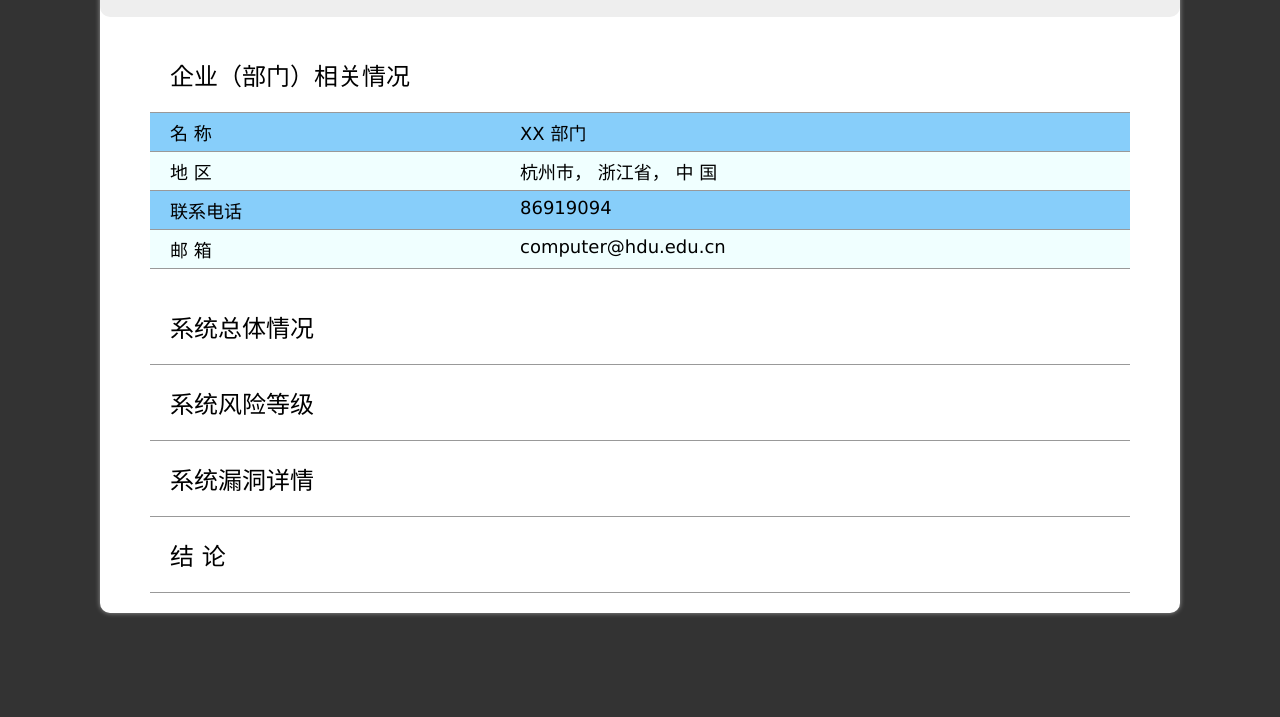
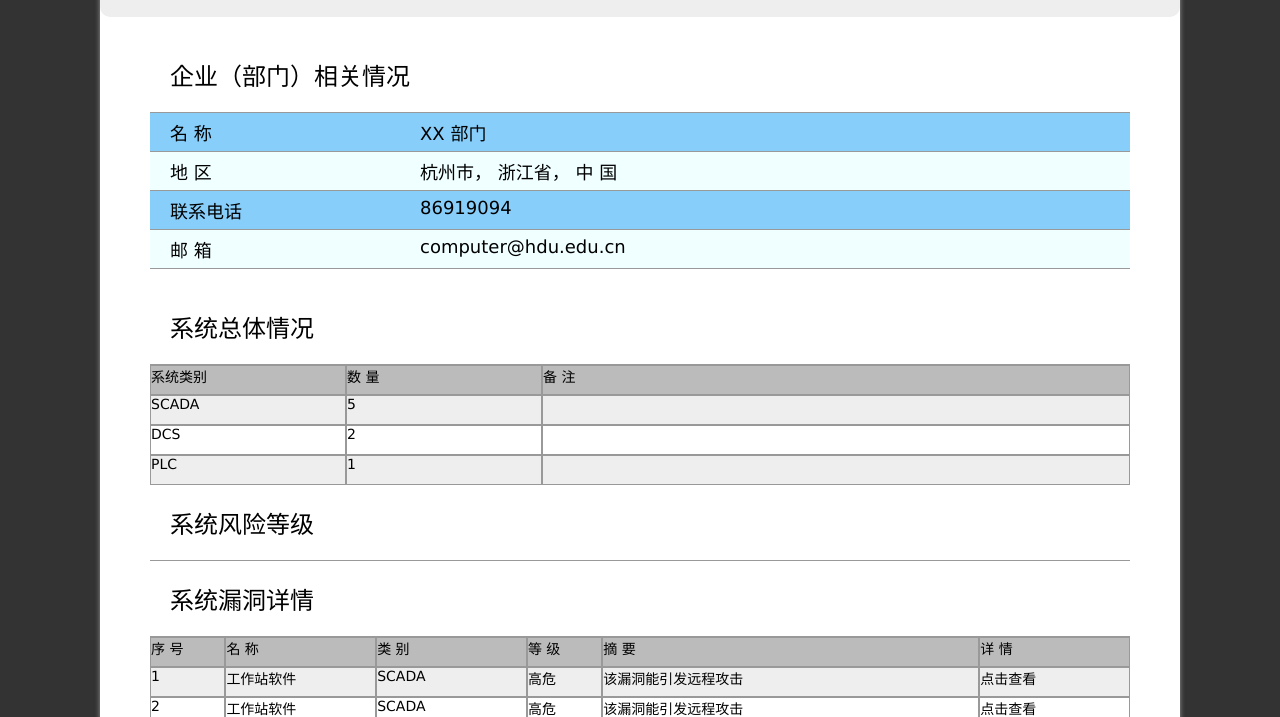
Before and after one commit to Hungrated/ics-report-form, a website: page public/index.html in a window 1280 px wide. Shown: the part 235-952 px from the top of the page. Drawn offline with Linux system fonts and the light colour scheme.

Commit message:
table creating module finished

```diff
--- a/public/index.html
+++ b/public/index.html
@@ -41,22 +41,89 @@
         }]
       },
       totalStatus: {
-                subtitle: '系统总体情况'
+        subtitle: '系统总体情况',
+        data: {
+          tableFlag: 'ts',
+          head: ['系统类别', '数 量', '备 注'],
+          content: [
+            ['SCADA', 5, ' '],
+            ['DCS', 2, ' '],
+            ['PLC', 1, ' ']
+          ],
+          op: {
+            col: [1, 1, 3] // partition of tableWidth
+          }
+        }
       },
       riskStatus: {
         subtitle: '系统风险等级'
       },
       bugDetails: {
-                subtitle: '系统漏洞详情'
+        subtitle: '系统漏洞详情',
+        data: {
+          tableFlag: 'bd',
+          head: ['序 号', '名 称', '类 别', '等 级', '摘 要', '详 情'],
+          content: [
+            [1, '工作站软件', 'SCADA', '高危',
+              '该漏洞能引发远程攻击', '点击查看'],
+            [2, '工作站软件', 'SCADA', '高危',
+              '该漏洞能引发远程攻击', '点击查看'],
+            [3, '工作站软件', 'SCADA', '高危',
+              '该漏洞能引发远程攻击', '点击查看'],
+            [4, '工作站软件', 'SCADA', '高危',
+              '该漏洞能引发远程攻击', '点击查看'],
+            [5, '工作站软件', 'SCADA', '高危',
+              '该漏洞能引发远程攻击', '点击查看'],
+            [6, '工作站软件', 'SCADA', '高危',
+              '该漏洞能引发远程攻击', '点击查看'],
+            [7, '工作站软件', 'SCADA', '高危',
+              '该漏洞能引发远程攻击', '点击查看'],
+            [8, '工作站软件', 'SCADA', '高危',
+              '该漏洞能引发远程攻击', '点击查看'],
+            [9, '工作站软件', 'SCADA', '高危',
+              '该漏洞能引发远程攻击', '点击查看'],
+            [10, '工作站软件', 'SCADA', '高危',
+              '该漏洞能引发远程攻击', '点击查看'],
+            [11, '工作站软件', 'SCADA', '高危',
+              '该漏洞能引发远程攻击', '点击查看'],
+            [12, '工作站软件', 'SCADA', '高危',
+              '该漏洞能引发远程攻击', '点击查看'],
+            [13, '工作站软件', 'SCADA', '高危',
+              '该漏洞能引发远程攻击', '点击查看'],
+            [14, '工作站软件', 'SCADA', '高危',
+              '该漏洞能引发远程攻击', '点击查看'],
+            [15, '工作站软件', 'SCADA', '高危',
+              '该漏洞能引发远程攻击', '点击查看'],
+            [16, '工作站软件', 'SCADA', '高危',
+              '该漏洞能引发远程攻击', '点击查看'],
+            [17, '工作站软件', 'SCADA', '高危',
+              '该漏洞能引发远程攻击', '点击查看'],
+            [18, '工作站软件', 'SCADA', '高危',
+              '该漏洞能引发远程攻击', '点击查看'],
+            [19, '工作站软件', 'SCADA', '高危',
+              '该漏洞能引发远程攻击', '点击查看'],
+            [20, '工作站软件', 'SCADA', '高危',
+              '该漏洞能引发远程攻击', '点击查看'],
+            [21, '工作站软件', 'SCADA', '高危',
+              '该漏洞能引发远程攻击', '点击查看'],
+            [22, '工作站软件', 'SCADA', '高危',
+              '该漏洞能引发远程攻击', '点击查看'],
+            [23, '工作站软件', 'SCADA', '高危',
+              '该漏洞能引发远程攻击', '点击查看'],
+            [24, '工作站软件', 'SCADA', '高危',
+              '该漏洞能引发远程攻击', '点击查看']
+          ],
+          op: {
+            col: [1, 2, 2, 1, 5, 2] // partition of tableWidth
+          }
+        }
       },
       conclusion: {
         subtitle: '结 论'
       }
 
     },
-        footer: {
-
-        }
+    footer: {}
   };
 
   reportForm.createReport(reportData);
--- a/public/javascripts/ics-report-form.js
+++ b/public/javascripts/ics-report-form.js
@@ -1,16 +1,13 @@
-(function() {
-    window.IcsReportForm = function(obj) {
+(function () {
+  window.IcsReportForm = function (obj) {
     this.nodeElement = obj.el || document.body;
     this.appWidth = document.body.clientWidth;
-        this.tableWidth = 0;
-        this.cellWidth = 0;
-        this.reportData = obj;
   };
 
   /*-------------------------------------------------------------------------------------------------*/
   /* Main onstruction functions */
 
-    IcsReportForm.prototype.createReport = function(obj) { // main
+  IcsReportForm.prototype.createReport = function (obj) { // main
     if (!obj) {
       throw 'Validation error: data not found';
     } else {
@@ -21,7 +18,7 @@
     }
   };
 
-    IcsReportForm.prototype.createHeader = function(headerData) { // header
+  IcsReportForm.prototype.createHeader = function (headerData) { // header
     if (!headerData) {
       throw 'Validation error: obj.header not found';
     } else {
@@ -44,7 +41,7 @@
     }
   };
 
-    IcsReportForm.prototype.createBody = function(bodyData) { // body
+  IcsReportForm.prototype.createBody = function (bodyData) { // body
     if (!bodyData) {
       throw 'Validation error: obj.body not found';
     } else {
@@ -61,7 +58,7 @@
     }
   };
 
-    IcsReportForm.prototype.createFooter = function(footerData) { // footer
+  IcsReportForm.prototype.createFooter = function (footerData) { // footer
     if (!footerData) {
       throw 'Validation error: obj.footer not found';
     } else {
@@ -71,21 +68,20 @@
       this.nodeElement.appendChild(footer);
 
 
-
     }
   };
 
   /*-------------------------------------------------------------------------------------------------*/
   /* Base construction functions */
 
-    IcsReportForm.prototype.createIntroduction = function(body, introductionData) { // body.introduction
+  IcsReportForm.prototype.createIntroduction = function (node, introductionData) { // body.introduction
     if (!introductionData) {
       throw 'Validation error: obj.body.introduction not found';
     } else {
       this.oIntroductionCss();
       let introduction = document.createElement('div');
       introduction.className = 'report-body-introduction';
-            body.appendChild(introduction);
+      node.appendChild(introduction);
       this.createSubtitle(introduction, introductionData.subtitle);
 
       for (let i = 0; i < introductionData.description.length; i++) {
@@ -109,86 +105,145 @@
   };
 
 
-    IcsReportForm.prototype.createTotalStatus = function(body, totalStatusData) {
+  IcsReportForm.prototype.createTotalStatus = function (node, totalStatusData) {
     if (!totalStatusData) {
       throw 'Validation error: obj.body.totalStatus not found';
     } else {
       this.oTotalStatusCss();
       let totalStatus = document.createElement('div');
       totalStatus.className = 'report-body-totalStatus';
-            body.appendChild(totalStatus);
+      node.appendChild(totalStatus);
       this.createSubtitle(totalStatus, totalStatusData.subtitle);
+      this.createTable(totalStatus, totalStatusData.data);
 
     }
 
   };
 
-    IcsReportForm.prototype.createRiskStatus = function(body, riskStatusData) {
+  IcsReportForm.prototype.createRiskStatus = function (node, riskStatusData) {
     if (!riskStatusData) {
       throw 'Validation error: obj.body.totalStatus not found';
     } else {
       this.oriskStatusCss();
       let riskStatus = document.createElement('div');
       riskStatus.className = 'report-body-riskStatus';
-            body.appendChild(riskStatus);
+      node.appendChild(riskStatus);
       this.createSubtitle(riskStatus, riskStatusData.subtitle);
 
     }
   };
 
-    IcsReportForm.prototype.createBugDetails = function(body, bugDetailsData) {
+  IcsReportForm.prototype.createBugDetails = function (node, bugDetailsData) {
     if (!bugDetailsData) {
       throw 'Validation error: obj.body.totalStatus not found';
     } else {
       this.obugDetailsCss();
       let bugDetails = document.createElement('div');
       bugDetails.className = 'report-body-bugDetails';
-            body.appendChild(bugDetails);
+      node.appendChild(bugDetails);
+
       this.createSubtitle(bugDetails, bugDetailsData.subtitle);
+      this.createTable(bugDetails, bugDetailsData.data);
 
     }
   };
 
-    IcsReportForm.prototype.createConclusion = function(body, conclusionData) {
+  IcsReportForm.prototype.createConclusion = function (node, conclusionData) {
     if (!conclusionData) {
       throw 'Validation error: obj.body.totalStatus not found';
     } else {
       this.oConclusionCss();
       let conclusion = document.createElement('div');
       conclusion.className = 'report-body-conclusion';
-            body.appendChild(conclusion);
+      node.appendChild(conclusion);
       this.createSubtitle(conclusion, conclusionData.subtitle);
 
     }
   };
 
 
-    IcsReportForm.prototype.createForm = function(obj) { // body.form
-        this.createTableHead();
-        this.createTable(obj);
+  // IcsReportForm.prototype.createForm = function(obj) { // body.form
+  //   this.createTableHead();
+  //   this.createTable(obj);
+  // };
+  //
+  // IcsReportForm.prototype.createTableHead = function() { // body.form.head
+  // };
+  //
+  // IcsReportForm.prototype.createTable = function(obj) { // body.form.table
+  //   if (!obj) {
+  //     throw 'Please set the number of rows or columns, arg[obj]';
+  //   } else {
+  //     // create a form
+  //     this.cellWidth = this.tableWidth / obj.col;
+  //     this.oTableCss();
+  //     for (let i = 0; i < obj.row; i++) {
+  //       let rowElem = document.createElement('div');
+  //       rowElem.className = 't-row';
+  //       if (i % 2 === 0) {
+  //         rowElem.className += ' t-double';
+  //       }
+  //       this.nodeElement.appendChild(rowElem);
+  //
+  //       for (let i = 0; i < obj.col; i++) {
+  //         let colElem = document.createElement('div');
+  //         colElem.className = 't-col';
+  //         rowElem.appendChild(colElem);
+  //
+  //       }
+  //     }
+  //   }
+  // };
+
+
+  /*-------------------------------------------------------------------------------------------------*/
+  /* Factory functions */
+
+  IcsReportForm.prototype.createSubtitle = function (node, subtitle) {
+    let subtitleElem = document.createElement('div');
+    subtitleElem.className = 'report-body-subtitle';
+    node.appendChild(subtitleElem);
+    subtitleElem.innerHTML = subtitle;
   };
 
-    IcsReportForm.prototype.createTableHead = function() { // body.form.head
-    };
+  IcsReportForm.prototype.createTable = function (node, data) {
+    if (!data) {
+      throw 'Validation error: data not found';
+    } else {
+      let flag = data.tableFlag;
+      this.oTableCss(flag, node.clientWidth, data.op.col);
 
-    IcsReportForm.prototype.createTable = function(obj) { // body.form.table
-        if (!obj) {
-            throw 'Please set the number of rows or columns, arg[obj]';
-        } else {
-            // create a form
-            this.cellWidth = this.tableWidth / obj.col;
-            this.oTableCss();
-            for (let i = 0; i < obj.row; i++) {
+      let table = document.createElement('div');
+      table.className = flag + '-table-container';
+      node.appendChild(table);
+
+      let col = data.head.length;
+      let row = data.content.length;
+
+      let headElem = document.createElement('div');
+      headElem.className = flag + '-head';
+      table.appendChild(headElem);
+      for (let i = 0; i < col; i++) {
+        let colElem = document.createElement('div');
+        colElem.className = flag + '-col';
+        colElem.className += ' ' + flag + '-col-' + i;
+        colElem.innerHTML = data.head[i];
+        headElem.appendChild(colElem);
+      }
+
+      for (let i = 0; i < row; i++) {
         let rowElem = document.createElement('div');
-                rowElem.className = 't-row';
-                if (i % 2 === 0) {
-                    rowElem.className += ' t-double';
+        rowElem.className = flag + '-row';
+        if ((i + 1) % 2 === 0) {
+          rowElem.className += ' ' + flag + '-double';
         }
-                this.nodeElement.appendChild(rowElem);
+        table.appendChild(rowElem);
 
-                for (let i = 0; i < obj.col; i++) {
+        for (let j = 0; j < col; j++) {
           let colElem = document.createElement('div');
-                    colElem.className = 't-col';
+          colElem.className = flag + '-col';
+          colElem.className += ' ' + flag + '-col-' + j;
+          colElem.innerHTML = data.content[i][j];
           rowElem.appendChild(colElem);
 
         }
@@ -196,14 +251,7 @@
     }
   };
 
-    IcsReportForm.prototype.createSubtitle = function(node, subtitle) {
-        let subtitleElem = document.createElement('div');
-        subtitleElem.className = 'report-body-subtitle';
-        node.appendChild(subtitleElem);
-        subtitleElem.innerHTML = subtitle;
-    };
-
-    IcsReportForm.prototype.createHorizontalLine = function() {
+  IcsReportForm.prototype.createGrid = function (node, data) {
 
   };
 
@@ -212,7 +260,7 @@
   /* Style functions */
 
 
-    IcsReportForm.prototype.oReportFormCss = function() { // main css
+  IcsReportForm.prototype.oReportFormCss = function () { // main css
     this.nodeElement.className = 'report-container';
     let css = document.getElementsByTagName("style")[0];
     if (!css) {
@@ -224,7 +272,7 @@
 
   };
 
-    IcsReportForm.prototype.oHeaderCss = function() { // header css
+  IcsReportForm.prototype.oHeaderCss = function () { // header css
     let css = document.getElementsByTagName("style")[0];
     if (!css) {
       css = document.createElement("style");
@@ -236,7 +284,7 @@
 
   };
 
-    IcsReportForm.prototype.oBodyCss = function() { // body css
+  IcsReportForm.prototype.oBodyCss = function () { // body css
     let css = document.getElementsByTagName("style")[0];
     if (!css) {
       css = document.createElement("style");
@@ -247,7 +295,7 @@
     css.innerText += ' .report-body-subtitle {font-size: 24px; padding: 20px; border-bottom: 1px solid #999999;}';
   };
 
-    IcsReportForm.prototype.oIntroductionCss = function() { // body css
+  IcsReportForm.prototype.oIntroductionCss = function () { // body.introduction css
     let css = document.getElementsByTagName("style")[0];
     if (!css) {
       css = document.createElement("style");
@@ -256,13 +304,13 @@
 
     css.innerText += ' .report-body-introduction {display: flex; flex-direction: column; margin-bottom: 20px;}';
     css.innerText += ' .i-row {display: flex; width: 100%; border-bottom: 1px solid #999999; background: #F0FFFF}';
-        css.innerText += ' .i-col-left {width: 350px; padding: 6px 20px; font-size: 18px}';
+    css.innerText += ' .i-col-left {width: 250px; padding: 6px 20px; font-size: 18px}';
     css.innerText += ' .i-col-right {flex: 1 1 auto; padding: 6px 20px; font-size: 18px}';
     css.innerText += ' .i-double {background: #87CEFA;}';
 
   };
 
-    IcsReportForm.prototype.oTotalStatusCss = function() {
+  IcsReportForm.prototype.oTotalStatusCss = function () { // body.totalStatus css
     let css = document.getElementsByTagName("style")[0];
     if (!css) {
       css = document.createElement("style");
@@ -272,7 +320,7 @@
     css.innerText += ' ';
   };
 
-    IcsReportForm.prototype.oriskStatusCss = function() {
+  IcsReportForm.prototype.oriskStatusCss = function () { // body.riskStatus css
     let css = document.getElementsByTagName("style")[0];
     if (!css) {
       css = document.createElement("style");
@@ -282,7 +330,7 @@
     css.innerText += ' ';
   };
 
-    IcsReportForm.prototype.obugDetailsCss = function() {
+  IcsReportForm.prototype.obugDetailsCss = function () { // body.bugDetails css
     let css = document.getElementsByTagName("style")[0];
     if (!css) {
       css = document.createElement("style");
@@ -292,7 +340,7 @@
     css.innerText += ' ';
   };
 
-    IcsReportForm.prototype.oConclusionCss = function() {
+  IcsReportForm.prototype.oConclusionCss = function () { // body.conclusion css
     let css = document.getElementsByTagName("style")[0];
     if (!css) {
       css = document.createElement("style");
@@ -303,19 +351,7 @@
   };
 
 
-
-
-
-
-
-
-
-
-
-
-
-
-    IcsReportForm.prototype.oFooterCss = function() { // footer css
+  IcsReportForm.prototype.oFooterCss = function () { // footer css
     let css = document.getElementsByTagName("style")[0];
     if (!css) {
       css = document.createElement("style");
@@ -325,7 +361,7 @@
     css.innerText += ' ';
   };
 
-    IcsReportForm.prototype.oTableCss = function() {
+  IcsReportForm.prototype.oTableCss = function (flag, tWidth, cWidths) {
 
     // fetch style element
     let css = document.getElementsByTagName("style")[0];
@@ -334,9 +370,22 @@
       document.head.appendChild(css);
     }
 
-        css.innerText += ' .t-row {width: 100%; height: 30px; background: #EEEEEE;}';
-        css.innerText += ' .t-double {width: 100%; height: 30px; background: #FFFFFF;}';
-        css.innerText += ' .t-col {float: left; width: ' + this.cellWidth + 'px; height: 100%;border: 1px solid #999999;}';
+    // calculate colWidth
+    let sum = 0;
+    for (let i  = 0; i < cWidths.length; i++) {
+      sum += parseFloat(cWidths[i]);
+      console.log(sum);
+    }
+
+    css.innerText += ' .' + flag + '-head {width: 100%; height: 30px; background: #BBBBBB;}';
+    css.innerText += ' .' + flag + '-row {width: 100%; height: 30px; background: #EEEEEE;}';
+    css.innerText += ' .' + flag + '-double {width: 100%; height: 30px; background: #FFFFFF;}';
+    css.innerText += ' .' + flag + '-col {float: left; height: 100%; border: 1px solid #999999;}';
+
+    for (let i = 0; i < cWidths.length; i++) {
+      let cWidth = (tWidth * cWidths[i]) / sum;
+      css.innerText += ' .' + flag + '-col-' + i + ' { width: ' + cWidth + 'px;}';
+    }
 
   }
 
```
Also changed, not shown: public/stylesheets/style.css (indentation only), 1 other file. Lines whose indentation alone changed are shown as unchanged.
